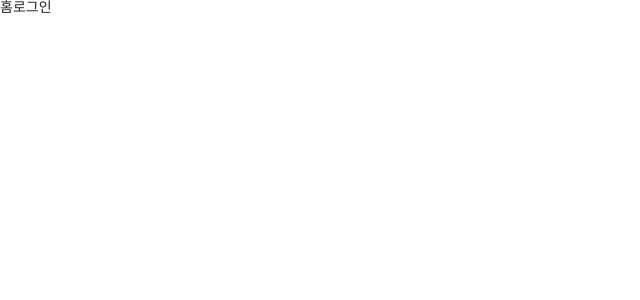
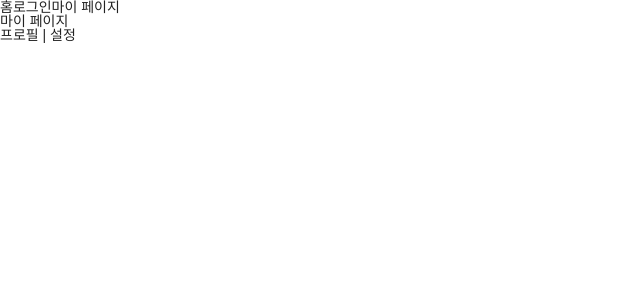
Before and after one commit to Hongsinwon/my-react-2026, a React (Vite) app: page /mypage in a window 1280 px wide. Before the commit this address had no page. Shown: the top 300 px of the page, without its empty margins (0-640 px from the left). Built offline with nearby package versions, Linux system fonts and the light colour scheme.

Commit message:
feat : 중첩 라우팅 및  404 에러 페이지 처리

```diff
--- a/src/App.tsx
+++ b/src/App.tsx
@@ -1,10 +1,11 @@
 import { BrowserRouter, Routes, Route, Link } from 'react-router-dom';
 import Login from './pages/Login';
 import Home from './pages/Home';
+import MyPage from './pages/MyPage';
 
 export default function App() {
-
-    {/*
+  {
+    /*
       SPA(Single Page Application)는 서버로부터 매번 새로운 HTML을 받아오는 것이 아니라, 하나의 페이지에서 필요한 부분만 자바스크립트로 갈아 끼우는 방식입니다.
       ① HTML은 1개만 존재합니다.(index.html) ② JS가 화면을 변경합니다. ③ 서버는 JSON만 전달합니다. ④ 기존의 방식보다 빠른 화면 전환이 가능합니다.
 
@@ -13,18 +14,29 @@ export default function App() {
       ① BrowserRouter : 브라우져의 History API를 사용하여 UI와 URL을 동기화하는 컨테이너입니다. 앱의 최상위에서 감싸주어야 합니다.
       ② Routes & Route : 현재 URL에 따라 어떤 컴포넌트를 렌더링할지 정의합니다.
       ③ Link : 전통적인 태그는 페이지를 새로고침하지만, Link는 페이지의 새로고침 없이 URL만 바꿔줍니다.
-      */}
+      */
+  }
   return (
     <div className="App">
       <BrowserRouter>
-            <nav>
-                <Link  to="/">홈</Link >
-                <Link  to="/login">로그인</Link >
-            </nav>
+        <nav>
+          <Link to="/">홈</Link>
+          <Link to="/login">로그인</Link>
+          <Link to="/mypage">마이 페이지</Link>
+        </nav>
         <Routes>
           <Route path="/" element={<Home />} />
+          {/* 동적 라우팅 */}
           <Route path="/login" element={<Login />} />
-          <Route path="/home" element={<Home />} />
+
+          {/* 중첩 라우팅 : 상단 메뉴나 사이드바는 고정된 채, 특정 영역의 UI만 바뀌어야 하는 구조에서 사용합니다. */}
+          <Route path="/mypage" element={<MyPage />}>
+            <Route path="profile" element={<p>내 프로필 내용</p>} />
+            <Route path="settings" element={<p>환경설정 내용</p>} />
+          </Route>
+
+          {/* 404 페이지 처리 */}
+          <Route path="*" element={<h1>페이지를 찾을 수 없습니다.</h1>} />
         </Routes>
       </BrowserRouter>
     </div>
--- /dev/null
+++ b/src/pages/MyPage.tsx
@@ -0,0 +1,14 @@
+import { Link, Outlet } from 'react-router-dom';
+
+export default function MyPage() {
+  return (
+    <div>
+      <h2>마이 페이지</h2>
+      <nav>
+        <Link to="profile">프로필</Link> | <Link to="settings">설정</Link>
+      </nav>
+      {/* 자식 라우트들이 랜더링될 위치 */}
+      <Outlet />
+    </div>
+  );
+}
```
